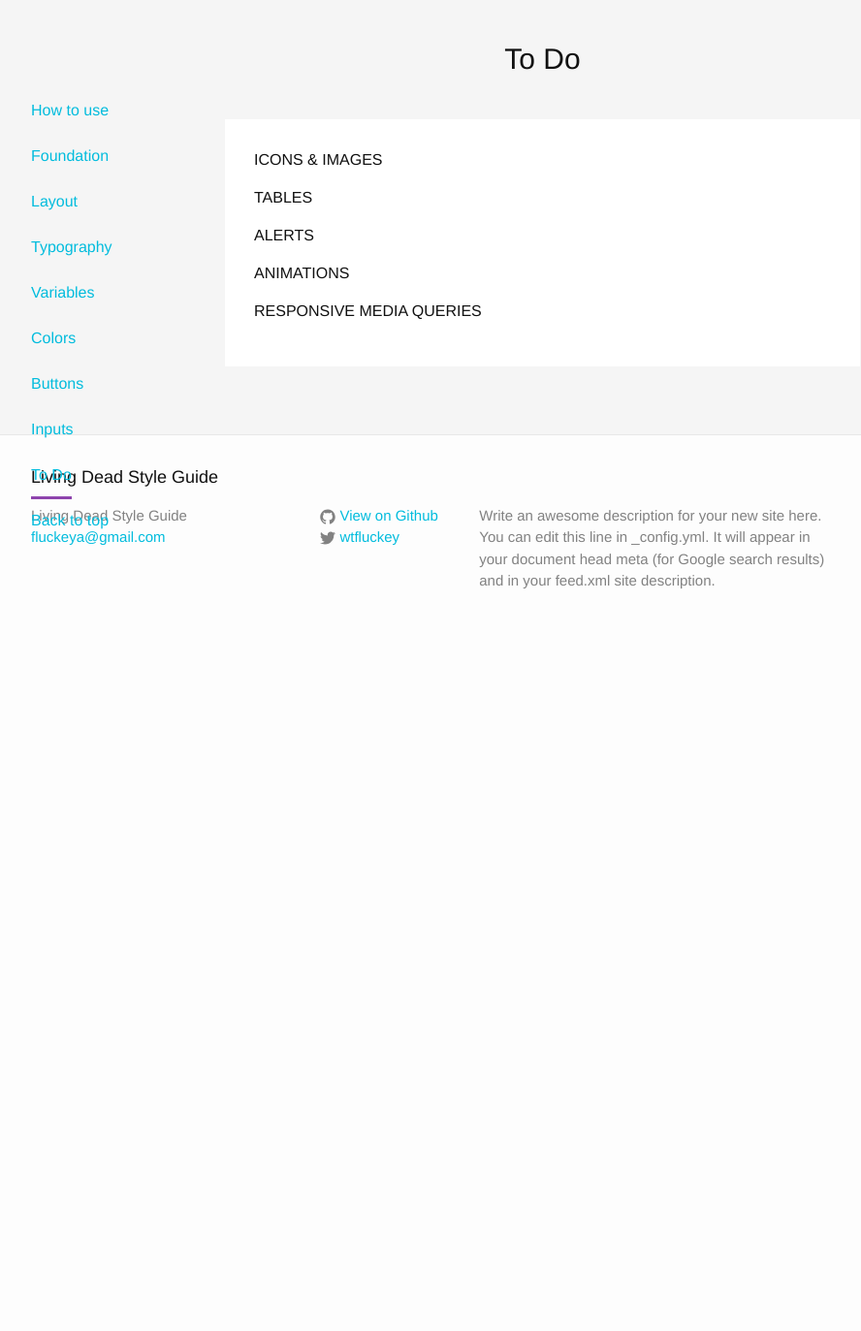
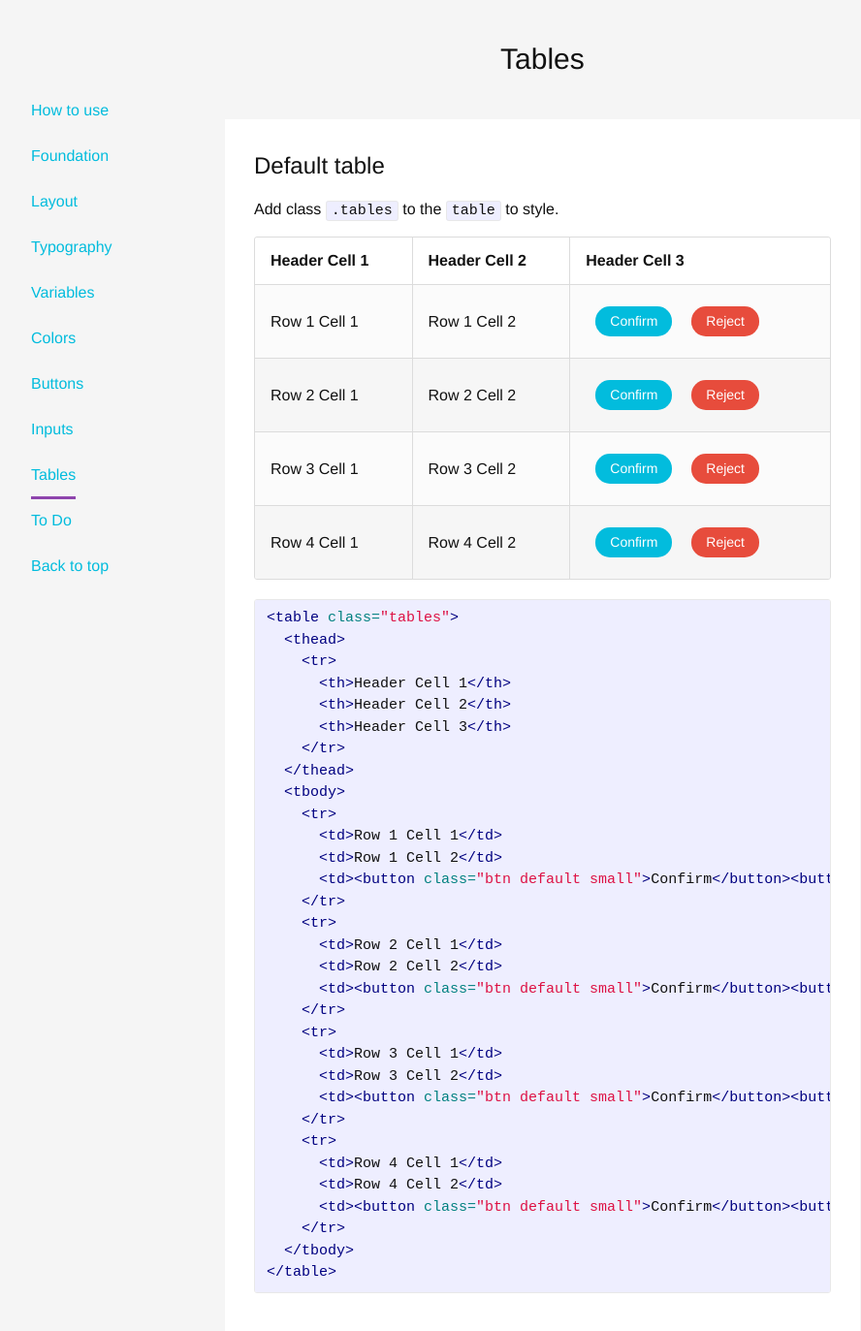
Before and after one commit to wtfluckey/style-guide, a Jekyll site: the page built from index.html, in a window 1280 px wide and 1400 px high, scrolled down 14315 px. Shown: the top 1373 px of the window at 97% size, without its empty margins (168-1056 px from the left). Built offline with Jekyll 4.4.1, drawn with Linux system fonts in a browser that asks for light colours; nearby versions of some CDN libraries; before the commit the page ends 14986 px from its top, so only the background shows below that; some of the changed text lies outside the part shown.

Commit message:
adding tables

```diff
--- /dev/null
+++ b/_includes/tables.html
@@ -0,0 +1,148 @@
+<a id="tables" class="js-anchor"></a>
+<h2 class="section-title">Tables</h2>
+
+<div class="section">
+  <h2>Default table</h2>
+  <p>Add class <code>.tables</code> to the <code>table</code> to style.</p>
+  <table class="tables">
+    <thead>
+      <tr>
+        <th>Header Cell 1</th>
+        <th>Header Cell 2</th>
+        <th>Header Cell 3</th>
+      </tr>
+    </thead>
+    <tbody>
+      <tr>
+        <td>Row 1 Cell 1</td>
+        <td>Row 1 Cell 2</td>
+        <td><button class="btn default small">Confirm</button><button class="btn red small">Reject</button></td>
+      </tr>
+      <tr>
+        <td>Row 2 Cell 1</td>
+        <td>Row 2 Cell 2</td>
+        <td><button class="btn default small">Confirm</button><button class="btn red small">Reject</button></td>
+      </tr>
+      <tr>
+        <td>Row 3 Cell 1</td>
+        <td>Row 3 Cell 2</td>
+        <td><button class="btn default small">Confirm</button><button class="btn red small">Reject</button></td>
+      </tr>
+      <tr>
+        <td>Row 4 Cell 1</td>
+        <td>Row 4 Cell 2</td>
+        <td><button class="btn default small">Confirm</button><button class="btn red small">Reject</button></td>
+      </tr>
+    </tbody>
+  </table>
+
+  <div class="view-code">
+{% highlight html %}
+<table class="tables">
+  <thead>
+    <tr>
+      <th>Header Cell 1</th>
+      <th>Header Cell 2</th>
+      <th>Header Cell 3</th>
+    </tr>
+  </thead>
+  <tbody>
+    <tr>
+      <td>Row 1 Cell 1</td>
+      <td>Row 1 Cell 2</td>
+      <td><button class="btn default small">Confirm</button><button class="btn red small">Reject</button></td>
+    </tr>
+    <tr>
+      <td>Row 2 Cell 1</td>
+      <td>Row 2 Cell 2</td>
+      <td><button class="btn default small">Confirm</button><button class="btn red small">Reject</button></td>
+    </tr>
+    <tr>
+      <td>Row 3 Cell 1</td>
+      <td>Row 3 Cell 2</td>
+      <td><button class="btn default small">Confirm</button><button class="btn red small">Reject</button></td>
+    </tr>
+    <tr>
+      <td>Row 4 Cell 1</td>
+      <td>Row 4 Cell 2</td>
+      <td><button class="btn default small">Confirm</button><button class="btn red small">Reject</button></td>
+    </tr>
+  </tbody>
+</table>
+{% endhighlight %}
+  </div>
+</div>
+
+<div class="section">
+  <h2>Minimal Table</h2>
+  <p>Add class <code>.table-minimal</code> to the <code>table</code> to style.</p>
+
+  <table class="table-minimal">
+    <thead>
+      <tr>
+        <th>Header Cell 1</th>
+        <th>Header Cell 2</th>
+        <th>Header Cell 3</th>
+      </tr>
+    </thead>
+    <tbody>
+      <tr>
+        <td>Row 1 Cell 1</td>
+        <td>Row 1 Cell 2</td>
+        <td><button class="btn default small">Confirm</button><button class="btn red small">Reject</button></td>
+      </tr>
+      <tr>
+        <td>Row 2 Cell 1</td>
+        <td>Row 2 Cell 2</td>
+        <td><button class="btn default small">Confirm</button><button class="btn red small">Reject</button></td>
+      </tr>
+      <tr>
+        <td>Row 3 Cell 1</td>
+        <td>Row 3 Cell 2</td>
+        <td><button class="btn default small">Confirm</button><button class="btn red small">Reject</button></td>
+      </tr>
+      <tr>
+        <td>Row 4 Cell 1</td>
+        <td>Row 4 Cell 2</td>
+        <td><button class="btn default small">Confirm</button><button class="btn red small">Reject</button></td>
+      </tr>
+    </tbody>
+  </table>
+
+  <div class="view-code">
+{% highlight html %}
+<table class="table-minimal">
+  <thead>
+    <tr>
+      <th>Header Cell 1</th>
+      <th>Header Cell 2</th>
+      <th>Header Cell 3</th>
+    </tr>
+  </thead>
+  <tbody>
+    <tr>
+      <td>Row 1 Cell 1</td>
+      <td>Row 1 Cell 2</td>
+      <td><button class="btn default small">Confirm</button><button class="btn red small">Reject</button></td>
+    </tr>
+    <tr>
+      <td>Row 2 Cell 1</td>
+      <td>Row 2 Cell 2</td>
+      <td><button class="btn default small">Confirm</button><button class="btn red small">Reject</button></td>
+    </tr>
+    <tr>
+      <td>Row 3 Cell 1</td>
+      <td>Row 3 Cell 2</td>
+      <td><button class="btn default small">Confirm</button><button class="btn red small">Reject</button></td>
+    </tr>
+    <tr>
+      <td>Row 4 Cell 1</td>
+      <td>Row 4 Cell 2</td>
+      <td><button class="btn default small">Confirm</button><button class="btn red small">Reject</button></td>
+    </tr>
+  </tbody>
+</table>
+{% endhighlight %}
+  </div>
+
+</div>
--- a/index.html
+++ b/index.html
@@ -16,6 +16,7 @@ layout: default
           <li><a href="#colors">Colors</a></li>
           <li><a href="#buttons">Buttons</a></li>
           <li><a href="#inputs">Inputs</a></li>
+          <li><a href="#tables">Tables</a></li>
           <li><a href="#to-do">To Do</a></li>
           <li><a href="#back-to-top" class="scroll-to-top">Back to top</a></li>
         </ul>
@@ -31,6 +32,7 @@ layout: default
       {% include colors.html %}
       {% include buttons.html %}
       {% include inputs.html %}
+      {% include tables.html %}
       {% include to-do.html %}
     </div>
   </div>
--- a/src/scss/style-guide.scss
+++ b/src/scss/style-guide.scss
@@ -5,6 +5,8 @@
   "style-guide/variables",
   "style-guide/mixins",
   "style-guide/base",
+  // NOTE: we will eventually want to not include layout.scss
   "style-guide/layout",
+  "style-guide/tables",
   "style-guide/application-styles"
 ;
--- /dev/null
+++ b/src/scss/style-guide/_tables.scss
@@ -0,0 +1,177 @@
+.tables {
+  $base-border-color: gainsboro !default;
+  $base-border-radius: 3px !default;
+  $base-line-height: 1.5em !default;
+  $base-spacing: 1.5em !default;
+  $action-color: #477DCA !default;
+  $dark-gray: #333 !default;
+  $light-gray: #DDD !default;
+  $medium-screen: em(640) !default;
+  $large-screen: em(860) !default;
+  $base-font-color: $dark-gray !default;
+  $table-border-color: $base-border-color;
+  $table-border: 1px solid $table-border-color;
+  $table-background: lighten($table-border-color, 12%);
+  $table-header-background: lighten($table-background, 10%);
+  $table-hover-background: darken($table-background, 5%);
+  $table-stripe-background: darken($table-background, 2%);
+  $table-stripe-background-hover: darken($table-stripe-background, 5%);
+  $table-padding: 0.75em 1em;
+
+  border-collapse: separate;
+  border-left: 0px;
+  border-radius: $base-border-radius;
+  border-spacing: 0;
+  border: $table-border;
+  width: 100%;
+
+  tbody {
+    background-color: $table-background;
+
+    tr:hover > td, tr:hover > th {
+      background-color: $table-hover-background;
+    }
+    tr:nth-child(even) {
+      background-color: $table-stripe-background;
+      &:hover > td {
+        background-color: $table-stripe-background-hover;
+      }
+    }
+  }
+
+  thead:first-of-type {
+    tr:first-child > th:first-child {
+      border-top-left-radius: $base-border-radius;
+    }
+
+    tr:first-child > th:last-child {
+      border-top-right-radius: $base-border-radius;
+    }
+  }
+
+  tbody:last-child {
+    tr:last-child > td:first-child {
+      border-bottom-left-radius: $base-border-radius;
+    }
+
+    tr:last-child > td:last-child {
+      border-bottom-right-radius: $base-border-radius;
+    }
+  }
+
+  thead {
+    th {
+      background-color: $table-header-background;
+      border-bottom: 0px;
+      border-left: 1px solid $table-border-color;
+      padding: $table-padding;
+      text-align: left;
+
+      &:first-child {
+        border-left: none;
+      }
+    }
+  }
+
+  tbody {
+    background-color: $table-background;
+
+    td {
+      border-bottom: 0px;
+      border-left: 1px solid $table-border-color;
+      border-top: 1px solid $table-border-color;
+      padding: $table-padding;
+
+      &:first-child {
+        border-left: none;
+      }
+
+      button {
+        display: inline-block;
+        font-size: 0.7em;
+        line-height: $base-line-height;
+        margin-bottom: 0.3em;
+        margin-right: 0.5em;
+        outline: none;
+        padding: 0.3em 1em;
+        width: 100%;
+
+        @include media($medium-screen) {
+          margin-bottom: 0;
+          width: auto;
+        }
+      }
+    }
+  }
+}
+
+.table-minimal {
+  $base-border-color: gainsboro !default;
+  $base-border-radius: 3px !default;
+  $base-background-color: white !default;
+  $base-line-height: 1.5em !default;
+  $base-spacing: 1.5em !default;
+  $action-color: #477DCA !default;
+  $dark-gray: #333 !default;
+  $light-gray: #DDD !default;
+  $medium-screen: em(640) !default;
+  $large-screen: em(860) !default;
+  $base-font-color: $dark-gray !default;
+  $table-border-color: $base-border-color;
+  $table-border: 1px solid $table-border-color;
+  $table-background: $base-background-color;
+  $table-header-background: lighten($table-background, 10);
+  $table-hover-background: darken($table-background, 2);
+  $table-stripe-background: darken($table-background, 4);
+  $table-stripe-background-hover: darken($table-stripe-background, 5);
+  $table-padding: .75em 1em;
+
+  border-collapse: separate;
+  border-spacing: 0;
+  width: 100%;
+
+  tbody {
+    tr:hover > td, tr:hover > th {
+      background-color: $table-hover-background;
+    }
+    tr:first-child td {
+      border-top: 2px solid $table-border-color;
+    }
+  }
+
+  thead {
+    th {
+      background-color: $table-header-background;
+      border-bottom: 0px;
+      padding: $table-padding;
+      text-align: left;
+    }
+  }
+
+  tbody {
+    background-color: $table-background;
+
+    td {
+      border-bottom: 0px;
+      border-top: 1px solid $table-border-color;
+      line-height: $base-line-height;
+      padding: $table-padding;
+
+      button {
+        display: inline-block;
+        font-size: .7em;
+        line-height: $base-line-height;
+        margin-bottom: .3em;
+        margin-right: 0.5em;
+        outline: none;
+        padding: .3em 1em;
+        width: 100%;
+
+        @include media($medium-screen) {
+          margin-bottom: 0;
+          width: auto;
+        }
+      }
+    }
+  }
+}
```
